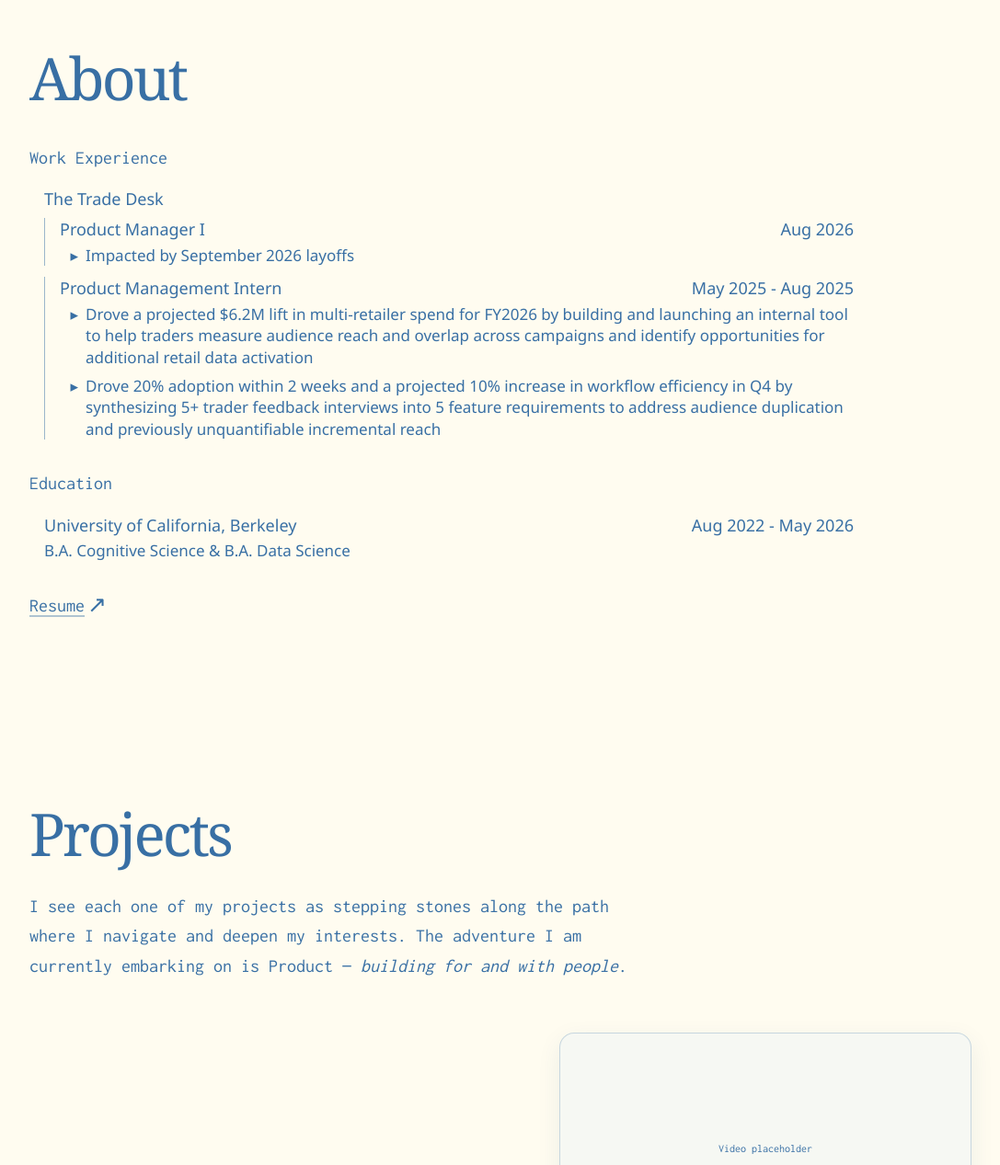
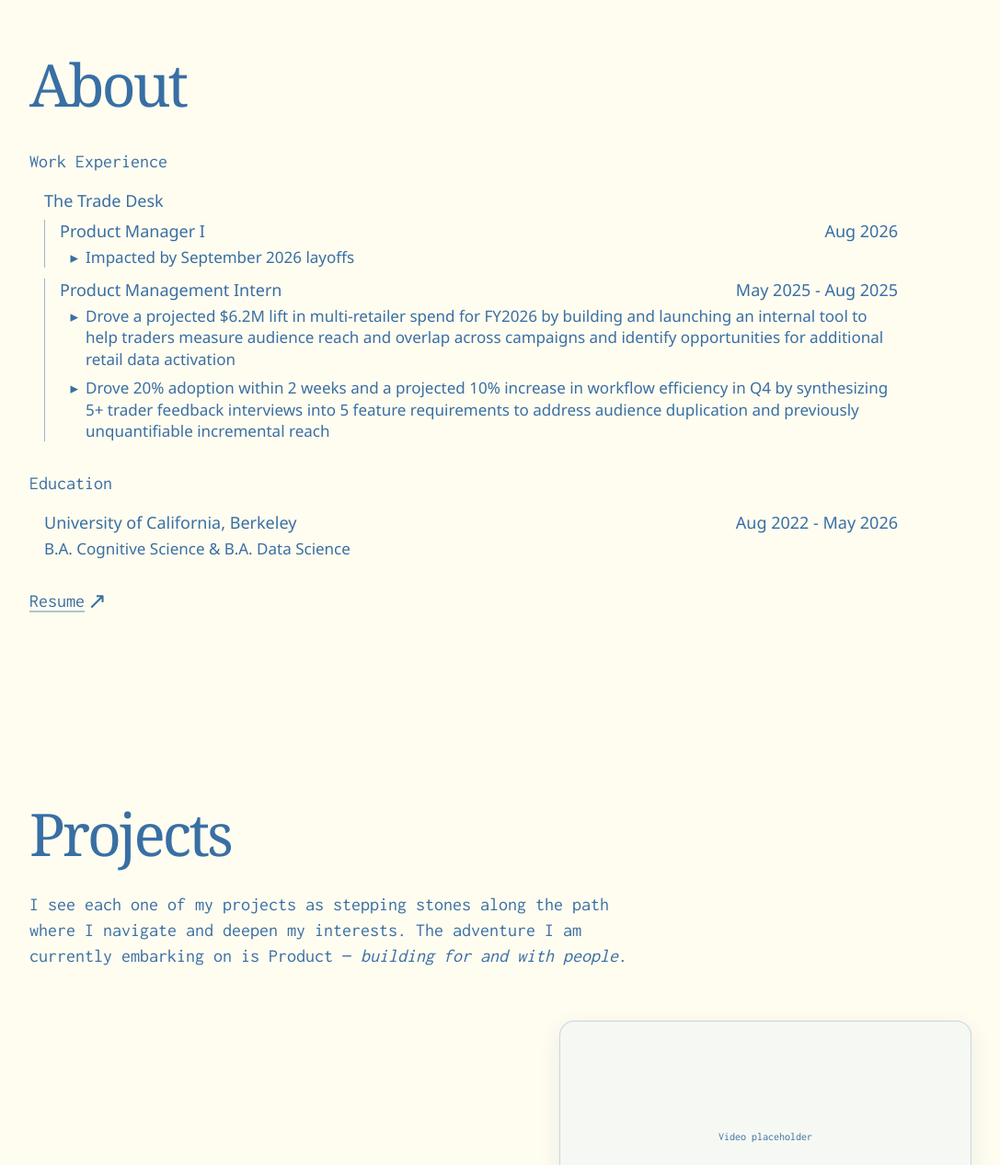
Before and after one commit to melaniehsiang/personal-website, a React (Vite) app: page / in a window 1280 px wide. Shown: the part 835-2102 px from the top of the page at 92% size, without its empty margins (144-1231 px from the left). Built offline with nearby package versions, Linux system fonts and the light colour scheme.

Commit message:
Stabilize about text sizing and date alignment

```diff
--- a/src/main.jsx
+++ b/src/main.jsx
@@ -108,10 +108,10 @@ function App() {
             </h2>
             <div className="mt-10 space-y-8">
               <section>
-                <h3 className="font-sans text-xl leading-relaxed text-foreground">
+                <h3 className="font-sans text-foreground" style={{ fontSize: "1.25rem", lineHeight: "1.75rem" }}>
                   Work Experience
                 </h3>
-                <div className="ml-4 mt-4 w-[calc(100vw-25rem)] font-['Noto_Sans'] text-lg leading-snug text-muted-foreground">
+                <div className="ml-4 mt-4 w-[calc(100vw-22rem)] font-['Noto_Sans'] text-lg leading-snug text-muted-foreground">
                   <p>The Trade Desk</p>
                   <div className="mt-2 space-y-3">
                     <div className="border-l border-skyAccent/50 pl-4">
@@ -141,10 +141,10 @@ function App() {
                 </div>
               </section>
               <section>
-                <h3 className="font-sans text-xl leading-relaxed text-foreground">
+                <h3 className="font-sans text-foreground" style={{ fontSize: "1.25rem", lineHeight: "1.75rem" }}>
                   Education
                 </h3>
-                <div className="ml-4 mt-4 w-[calc(100vw-25rem)] font-['Noto_Sans'] text-lg leading-snug text-muted-foreground">
+                <div className="ml-4 mt-4 w-[calc(100vw-22rem)] font-['Noto_Sans'] text-lg leading-snug text-muted-foreground">
                   <div className="flex items-baseline justify-between gap-8">
                     <span>University of California, Berkeley</span>
                     <span className="text-right">Aug 2022 - May 2026</span>
@@ -153,7 +153,7 @@ function App() {
                 </div>
               </section>
               <section>
-                <h3 className="font-sans text-xl leading-relaxed text-foreground">
+                <h3 className="font-sans text-foreground" style={{ fontSize: "1.25rem", lineHeight: "1.75rem" }}>
                   <a
                     href="/files/Melanie_Hsiang_Resume.pdf"
                     target="_blank"
@@ -174,7 +174,7 @@ function App() {
             <h2 className="font-serif text-[clamp(2.25rem,5vw,4.5rem)] leading-[0.95] tracking-[-0.045em] text-foreground">
               Projects
             </h2>
-            <p className="mt-8 max-w-2xl font-sans text-xl leading-relaxed text-muted-foreground">
+            <p className="mt-8 max-w-2xl font-sans text-muted-foreground" style={{ fontSize: "1.25rem", lineHeight: "1.75rem" }}>
               I see each one of my projects as stepping stones along the path where I navigate and deepen my interests. The adventure I am currently embarking on is Product — <em>building for and with people</em>.
             </p>
           </div>
```
